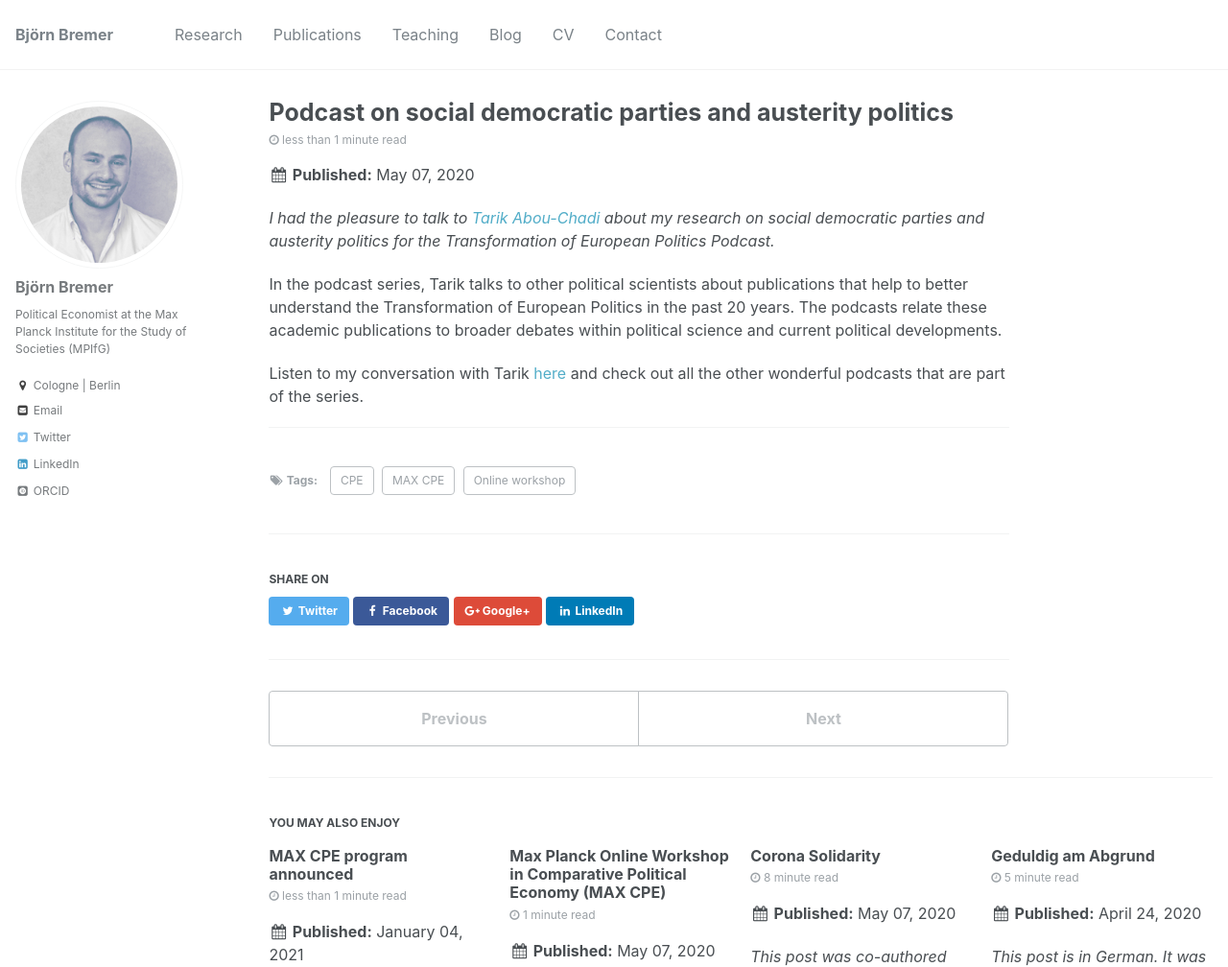
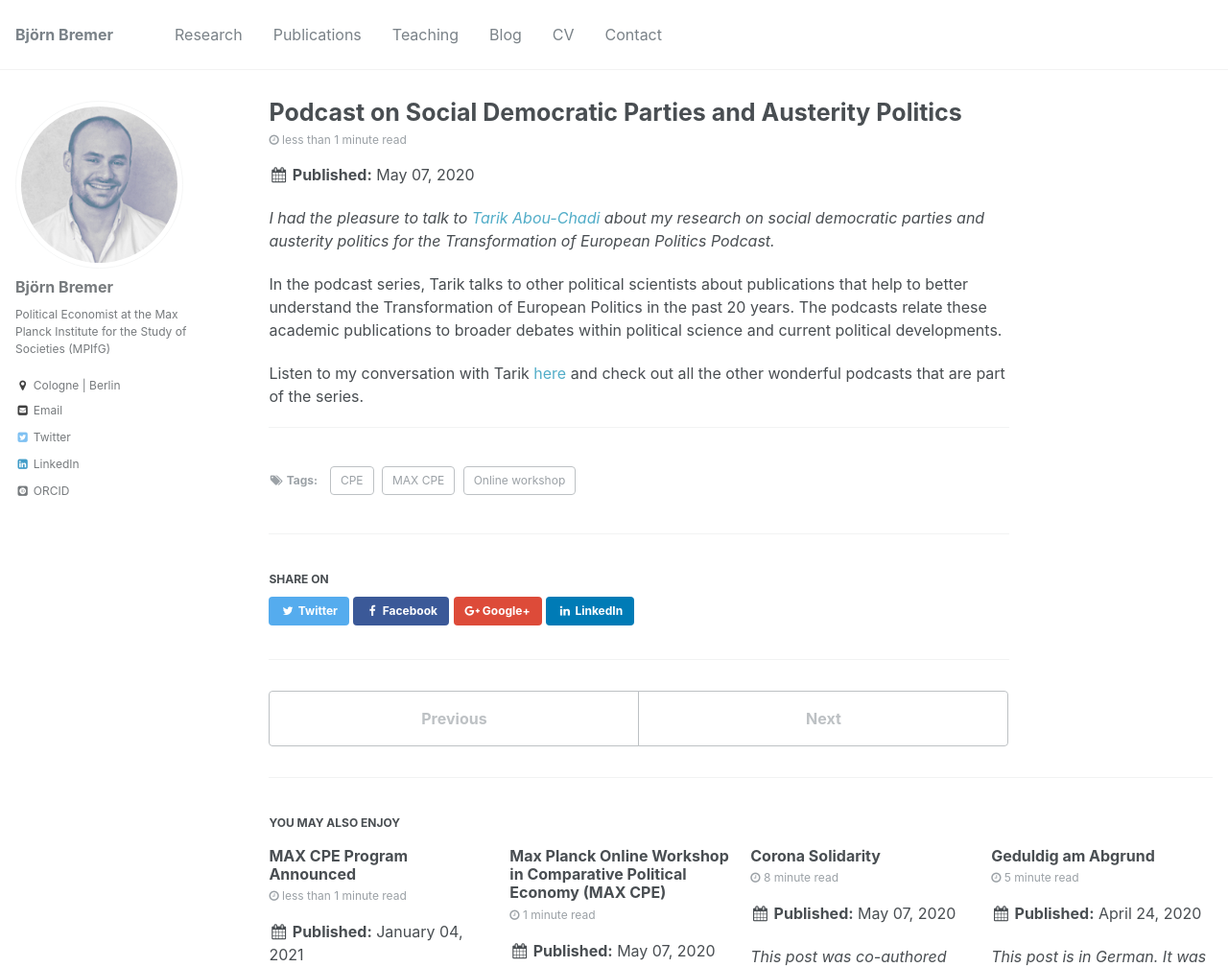
Before and after one commit to bjoernbremer/bjoernbremer.github.io, a Jekyll site: the page built from _posts/2020-12-18-podcast.md, in a window 1280 px wide and 1400 px high. Shown: the top 1008 px of the window at 96% size. Built offline with Jekyll 4.4.1, drawn with Linux system fonts in a browser that asks for light colours; some web fonts are replaced.

Commit message:
update website

```diff
--- a/_posts/2020-12-18-podcast.md
+++ b/_posts/2020-12-18-podcast.md
@@ -1,5 +1,5 @@
 ---
-title: 'Podcast on social democratic parties and austerity politics'
+title: 'Podcast on Social Democratic Parties and Austerity Politics'
 date: 2020-05-07
 permalink: /posts/2020/11/maxcpe/
 tags:
```
Also changed, not shown: _posts/2021-01-04-max-cpe-program.md (+1 -1 lines).
